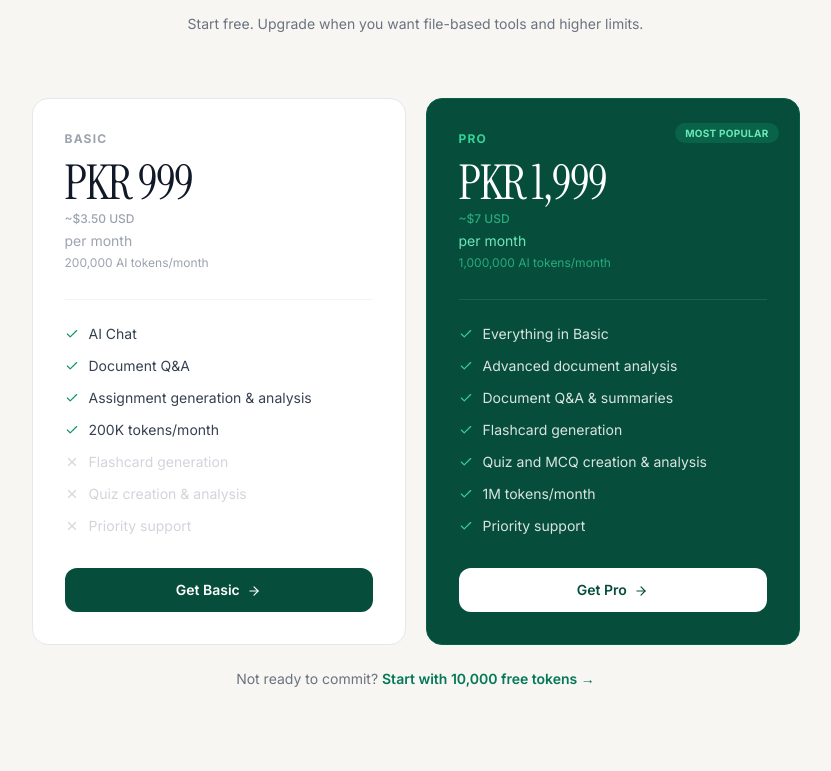
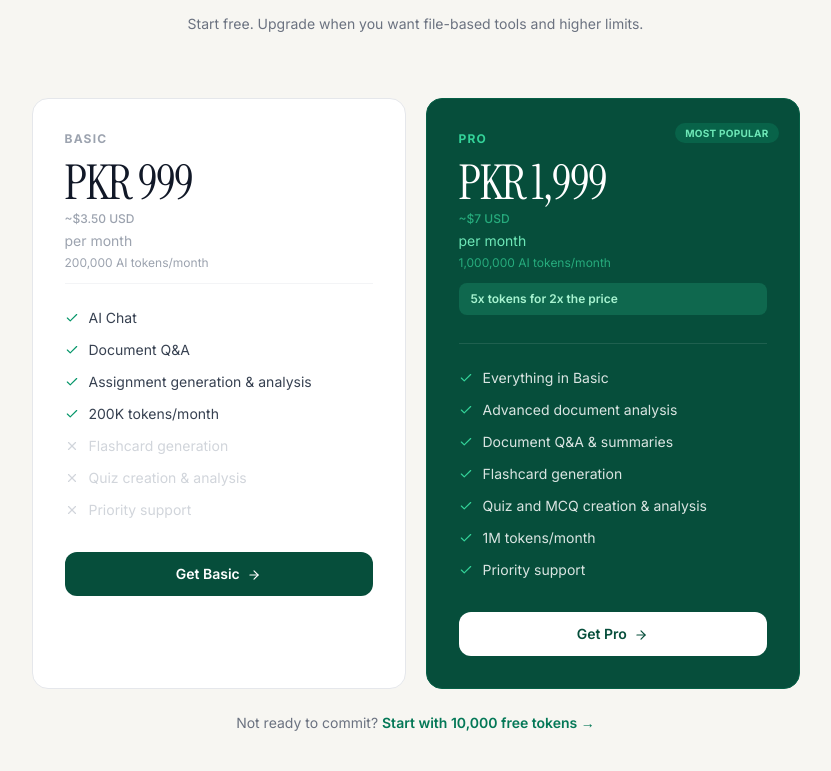
Before and after one commit to LunarLogician/EverLearnFEV1, a React (Vite) app: page / in a window 1280 px wide. Shown: the part 5449-6220 px from the top of the page, without its empty margins (222-1053 px from the left). Built offline with nearby package versions, Linux system fonts and the light colour scheme; no server answers.

Commit message:
feat: enhance plan details with new badge and comparison information

```diff
--- a/src/pages/Home.jsx
+++ b/src/pages/Home.jsx
@@ -151,6 +151,8 @@ const PLANS = [
     price: 'PKR 1,999',
     usd: '~$7',
     period: 'per month',
+    badge: '5x More Tokens',
+    comparison: '5x tokens for 2x the price',
     desc: '1,000,000 AI tokens/month',
     features: [
       { text: 'Everything in Basic', ok: true },
@@ -922,7 +924,12 @@ export default function Home() {
                   <div className="serif text-5xl tracking-tight mb-1">{plan.price}</div>
                   <div className={`text-xs font-medium mb-1 ${plan.featured ? 'text-emerald-400/70' : 'text-gray-400'}`}>{plan.usd} USD</div>
                   <div className={`text-sm mb-1 ${plan.featured ? 'text-emerald-300' : 'text-gray-400'}`}>{plan.period}</div>
-                  <div className={`text-xs mb-7 ${plan.featured ? 'text-emerald-400/70' : 'text-gray-400'}`}>{plan.desc}</div>
+                  <div className={`text-xs mb-3 ${plan.featured ? 'text-emerald-400/70' : 'text-gray-400'}`}>{plan.desc}</div>
+                  {plan.comparison && (
+                    <div className={`text-xs font-semibold mb-7 px-3 py-2 rounded-lg ${plan.featured ? 'bg-emerald-400/20 text-emerald-200' : 'bg-emerald-50 text-emerald-700'}`}>
+                      {plan.comparison}
+                    </div>
+                  )}
 
                   <ul className={`space-y-3 mb-8 border-t pt-6 ${plan.featured ? 'border-white/10' : 'border-gray-100'}`}>
                     {plan.features.map((f, i) => (
```
